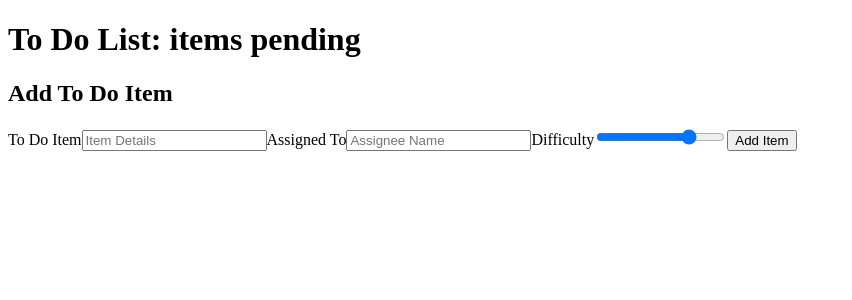
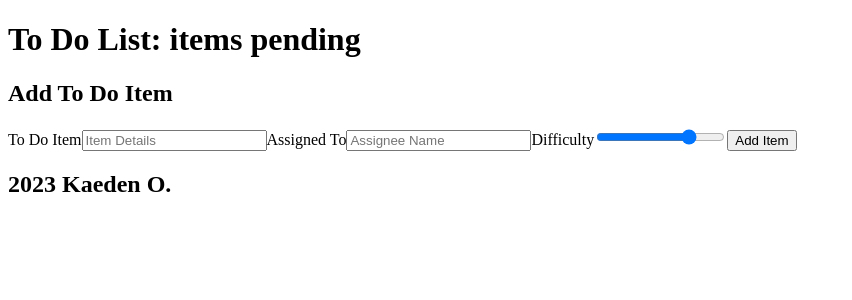
Before and after one commit to KaedenOC/todo-app, a React (Create React App) app: page / in a window 1280 px wide. Shown: the top 300 px of the page, without its empty margins (0-852 px from the left). Built offline with nearby package versions, Linux system fonts and the light colour scheme.

Commit message:
work on modularizing list

```diff
--- a/src/App.jsx
+++ b/src/App.jsx
@@ -1,5 +1,6 @@
 import React from 'react';
 import Header from './Components/Header';
+import Footer from './Components/Footer';
 
 import Todo from './Components/Todo';
 
@@ -8,6 +9,7 @@ function App() {
       <>
       <Header />
       <Todo />
+      <Footer />
       </>
     );
   };
--- a/src/Components/Footer/index.jsx
+++ b/src/Components/Footer/index.jsx
@@ -0,0 +1,11 @@
+import React from "react";
+
+function Footer() {
+  return(
+    <>
+    <h2>2023 Kaeden O.</h2>
+    </>
+  )
+}
+
+export default Footer;
--- a/src/Components/List/index.jsx
+++ b/src/Components/List/index.jsx
@@ -0,0 +1,19 @@
+
+
+function List({ list, toggleComplete, deleteItem }) {
+  return(
+    <>
+    {list.map(item => (
+      <div key={item.id}>
+        <p>{item.text}</p>
+        <p><small>Assigned to: {item.assignee}</small></p>
+        <p><small>Difficulty: {item.difficulty}</small></p>
+        <div onClick={() => toggleComplete(item.id)}>Complete: {item.complete.toString()}</div>
+        <hr />
+      </div>
+    ))}
+    </>
+  )
+}
+
+export default List;
--- a/src/Components/Todo/index.jsx
+++ b/src/Components/Todo/index.jsx
@@ -1,5 +1,6 @@
 import React, { useEffect, useState } from 'react';
 import useForm from '../../hooks/form';
+import List from '../List/index';
 
 import { v4 as uuid } from 'uuid';
 
@@ -73,16 +74,7 @@ const Todo = () => {
           <button type="submit">Add Item</button>
         </label>
       </form>
-
-      {list.map(item => (
-        <div key={item.id}>
-          <p>{item.text}</p>
-          <p><small>Assigned to: {item.assignee}</small></p>
-          <p><small>Difficulty: {item.difficulty}</small></p>
-          <div onClick={() => toggleComplete(item.id)}>Complete: {item.complete.toString()}</div>
-          <hr />
-        </div>
-      ))}
+      <List list={list} toggleComplete={toggleComplete}></List>
 
     </>
   );
```
